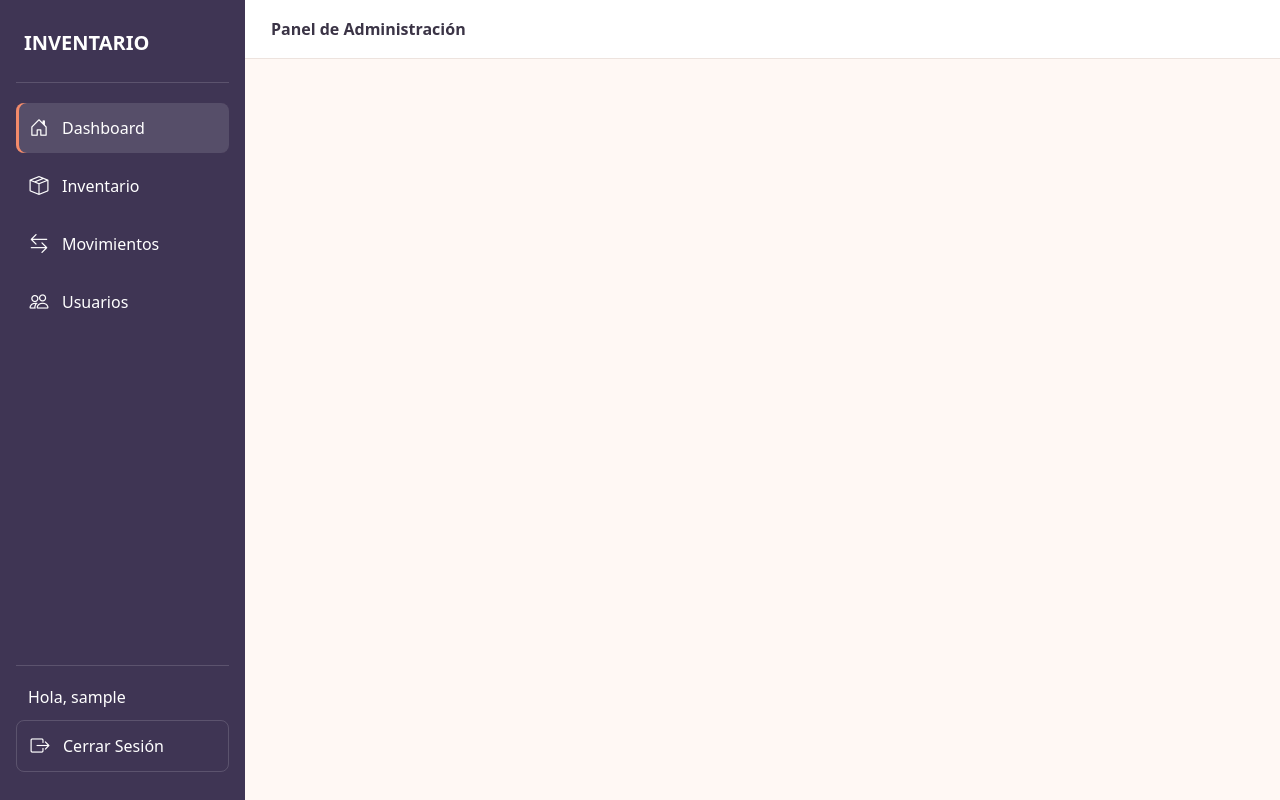
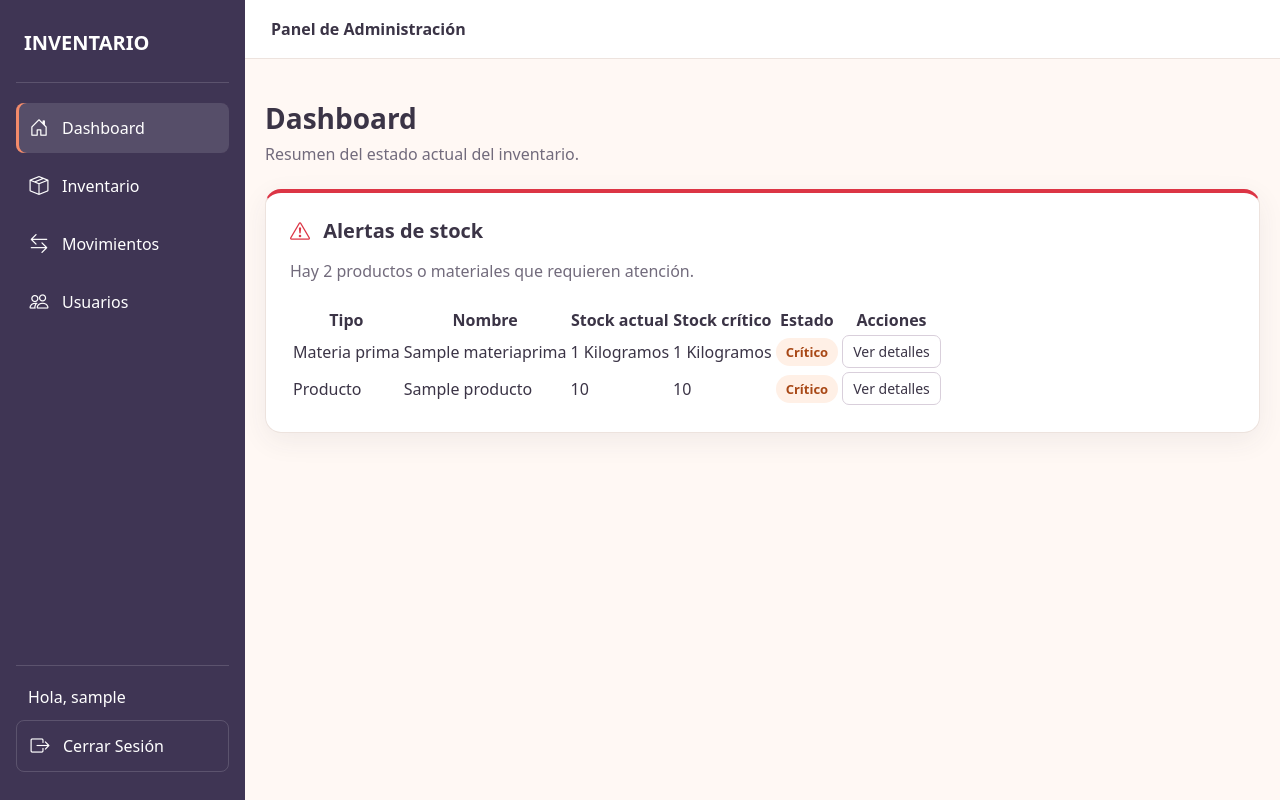
Before and after one commit to Dari023/Sistema-de-inventario-y-ventas, a Django app: page / in a window 1280 px wide. Run offline with Django 5.2, Linux system fonts and the light colour scheme; a user stored in the database is signed in; tables that the repository leaves empty hold one stand-in row (values such as "Sample post"); parts of the project's set-up code (start-up, migrations or seed data) failed here and were passed over; some libraries are stand-ins or nearby versions.

Commit message:
alerta de stock

```diff
--- a/interna/static/interna/css/inventario.css
+++ b/interna/static/interna/css/inventario.css
@@ -197,3 +197,35 @@ body {
     margin: 0 0 0.5rem;
     overflow-wrap: anywhere;
 }
+
+
+
+.inventario-panel.alertas-panel {
+    border-top-color: #dc3545;
+}
+
+.alertas-panel h2 {
+    font-size: 1.25rem;
+    margin-top: 0;
+    margin-bottom: 0.5rem;
+}
+
+.alertas-panel h2 i {
+    color: #dc3545;
+    margin-right: 0.5rem;
+}
+
+.alertas-panel > p {
+    color: #726b7c;
+    margin-bottom: 1.5rem;
+}
+
+.estado-critico {
+    background: #fff0e6;
+    color: #a84816;
+}
+
+.estado-agotado {
+    background: #dc3545;
+    color: white;
+}
--- /dev/null
+++ b/interna/templates/interna/dashboard.html
@@ -0,0 +1,109 @@
+
+{% extends 'interna/base.html' %}
+{% load l10n %}
+
+{% block content %}
+<main class="inventario">
+
+    <header class="inventario-cabecera">
+        <div>
+            <h1>Dashboard</h1>
+            <p>Resumen del estado actual del inventario.</p>
+        </div>
+    </header>
+
+    <section class="inventario-panel alertas-panel">
+
+        <h2>
+            <i class="bi bi-exclamation-triangle"></i>
+            Alertas de stock
+        </h2>
+
+        <p>
+            {% if total_alertas > 0 %}
+                Hay {{ total_alertas }} productos o materiales
+                que requieren atención.
+            {% else %}
+                No hay productos ni materiales con stock crítico.
+            {% endif %}
+        </p>
+
+        <table class="js-datatable"
+            data-columna-acciones="5">
+            <thead>
+                <tr>
+                    <th>Tipo</th>
+                    <th>Nombre</th>
+                    <th>Stock actual</th>
+                    <th>Stock crítico</th>
+                    <th>Estado</th>
+                    <th>Acciones</th>
+                </tr>
+            </thead>
+
+            <tbody>
+                {% for mp in materias_criticas %}
+                <tr>
+                    <td>Materia prima</td>
+                    <td>{{ mp.nombre }}</td>
+                    <td data-order="{{ mp.cantidad_actual|unlocalize }}">
+                        {{ mp.cantidad_actual|floatformat:"-3" }}
+                        {{ mp.get_unidad_de_medida_display }}
+                    </td>
+                    <td data-order="{{ mp.cantidad_critica|unlocalize }}">
+                        {{ mp.cantidad_critica|floatformat:"-3" }}
+                        {{ mp.get_unidad_de_medida_display }}
+                    </td>
+                    <td>
+                        {% if mp.cantidad_actual <= 0 %}
+                            <span class="estado estado-agotado">
+                                Agotado
+                            </span>
+                        {% else %}
+                            <span class="estado estado-critico">
+                                Crítico
+                            </span>
+                        {% endif %}
+                    </td>
+                    <td>
+                        <div class="acciones">
+                            <a href="{% url 'materia_prima_detalles' mp.pk %}">
+                                Ver detalles
+                            </a>
+                        </div>
+                    </td>
+                </tr>
+                {% endfor %}
+
+                {% for producto in productos_criticos %}
+                <tr>
+                    <td>Producto</td>
+                    <td>{{ producto.nombre }}</td>
+                    <td>{{ producto.stock_actual }}</td>
+                    <td>{{ producto.stock_critico }}</td>
+                    <td>
+                        {% if producto.stock_actual <= 0 %}
+                            <span class="estado estado-agotado">
+                                Agotado
+                            </span>
+                        {% else %}
+                            <span class="estado estado-critico">
+                                Crítico
+                            </span>
+                        {% endif %}
+                    </td>
+                    <td>
+                        <div class="acciones">
+                            <a href="{% url 'producto_detalles' producto.pk %}">
+                                Ver detalles
+                            </a>
+                        </div>
+                    </td>
+                </tr>
+                {% endfor %}
+            </tbody>
+        </table>
+
+    </section>
+</main>
+{% endblock %}
--- a/interna/views.py
+++ b/interna/views.py
@@ -3,6 +3,7 @@ from django.shortcuts import render, redirect, get_object_or_404
 from django.db import transaction
 from django.contrib.auth.decorators import login_required, permission_required
 from .models import Producto, ProductoMateriaPrima, MateriaPrima, CategoriaProducto, MovimientoMateriaPrima
+from django.db.models import F
 from .forms import (
     ProductoForm,
     MateriaPrimaForm,
@@ -12,9 +13,30 @@ from .forms import (
     FabricacionForm,
     MovimientoObservacionForm)
 
+
 @login_required
 def home(request):
-    return render(request, 'interna/base.html')
+    materias_criticas = list(
+        MateriaPrima.objects.filter(
+            estado=True,
+            cantidad_actual__lte=F("cantidad_critica")
+        ).order_by("nombre")
+    )
+
+    productos_criticos = list(
+        Producto.objects.filter(
+            activo=True,
+            stock_actual__lte=F("stock_critico")
+        ).order_by("nombre")
+    )
+
+    return render(request, "interna/dashboard.html", {
+        "materias_criticas": materias_criticas,
+        "productos_criticos": productos_criticos,
+        "total_alertas": len(materias_criticas) + len(productos_criticos),
+    })
+
+
 
 @login_required
 def inventario(request):
```
